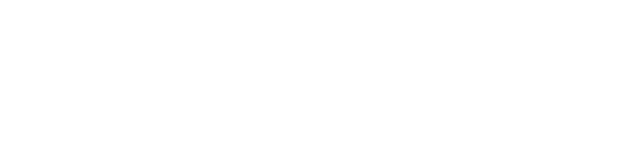
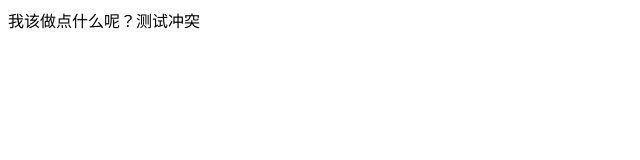
Before and after one commit to leeArrvin/my-note, a plain HTML site: page index.html in a window 1280 px wide. Shown: the whole page, without its empty margins (0-640 px from the left). Drawn offline with Linux system fonts and the light colour scheme.

Commit message:
---本地修改

```diff
--- a/index.html
+++ b/index.html
@@ -5,6 +5,8 @@
     <title>Document</title>
 </head>
 <body>
-
+    <div>
+        我该做点什么呢？测试冲突
+    </div>
 </body>
 </html>
```
